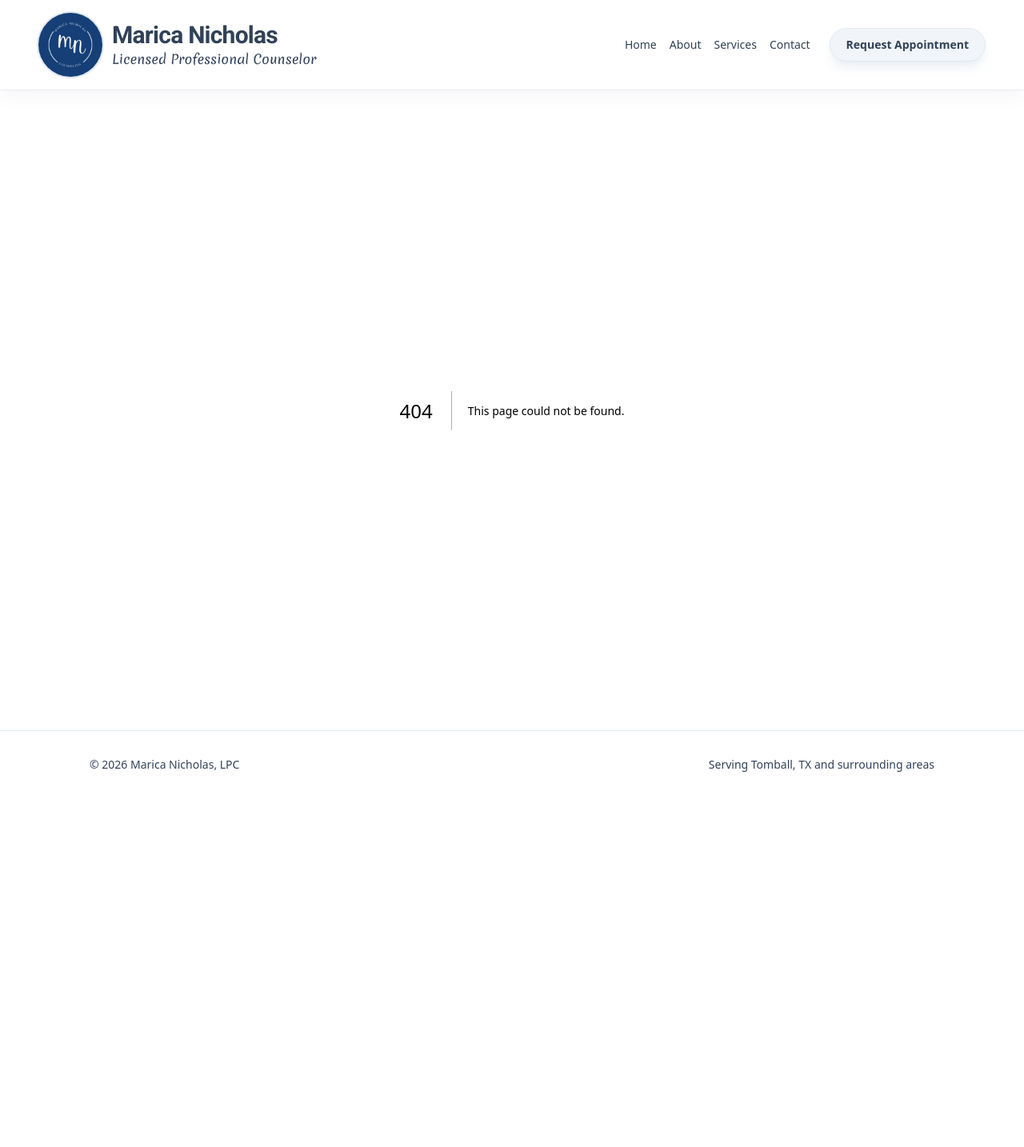
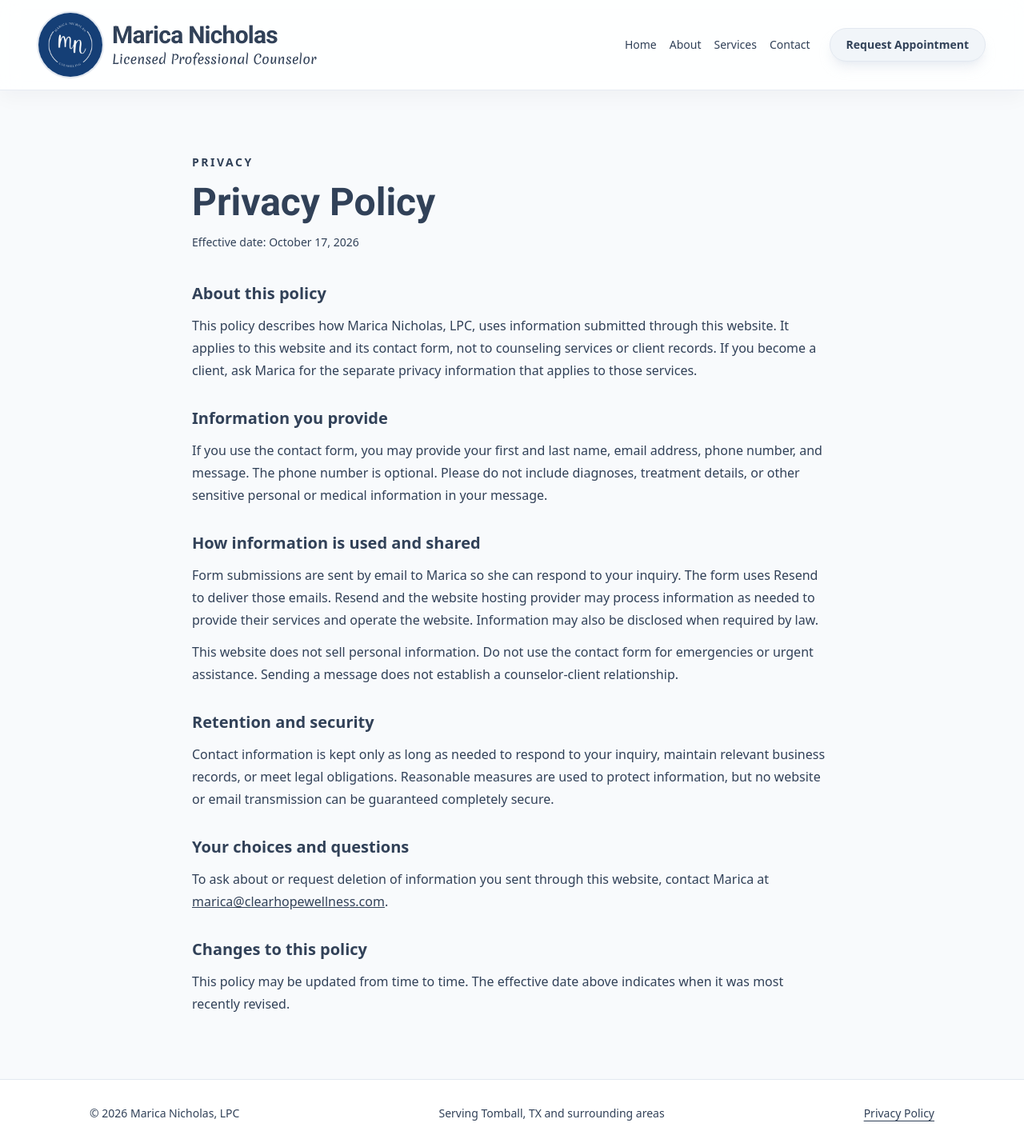
Before and after one commit to websitesByPatrick/marica-nicholas-lpc, a Next.js app: page /privacy-policy in a window 1280 px wide. Before the commit this address had no page. Shown: the whole page at 80% size. Before the commit the page ends 998 px from the top, so only its background shows below. Built offline with nearby package versions, Linux system fonts and the light colour scheme.

Commit message:
added privacy policy

```diff
--- /dev/null
+++ b/app/(pages)/privacy-policy/page.tsx
@@ -0,0 +1,12 @@
+import type { Metadata } from "next";
+import PrivacyPolicy from "../../components/privacyPolicy";
+
+export const metadata: Metadata = {
+  title: "Privacy Policy | Marica Nicholas, LPC",
+  description:
+    "Privacy information for the Marica Nicholas, LPC website and contact form.",
+};
+
+export default function PrivacyPolicyPage() {
+  return <PrivacyPolicy />;
+}
--- a/app/components/contact.tsx
+++ b/app/components/contact.tsx
@@ -1,5 +1,6 @@
 "use client";
 
+import Link from "next/link";
 import { useRef, useState } from "react";
 import { sendInfo } from "../actions/contact";
 
@@ -115,6 +116,16 @@ const Contact = () => {
           <p className="mt-4 text-sm text-slate-700">
             Please do not include sensitive personal or medical information.
           </p>
+          <p className="mt-2 text-sm text-slate-700">
+            Read our{" "}
+            <Link
+              href="/privacy-policy"
+              className="font-medium text-slate-700 underline underline-offset-4"
+            >
+              Privacy Policy
+            </Link>
+            .
+          </p>
 
           {submissionResult && (
             <p
--- a/app/components/footer.tsx
+++ b/app/components/footer.tsx
@@ -1,11 +1,17 @@
+import Link from "next/link";
+
 const Footer = () => {
   return (
     <footer className="border-t border-slate-200 bg-white py-8">
       <div className="mx-auto flex max-w-6xl flex-col items-center justify-between gap-4 px-6 text-center text-sm text-slate-700 sm:flex-row sm:text-left lg:px-12">
         <p>© 2026 Marica Nicholas, LPC</p>
-        <p>
-          Serving Tomball, TX and surrounding areas
-        </p>
+        <p className="text-slate-700">Serving Tomball, TX and surrounding areas</p>
+        <Link
+          href="/privacy-policy"
+          className="text-slate-700 underline underline-offset-4"
+        >
+          Privacy Policy
+        </Link>
       </div>
     </footer>
   );
--- a/app/components/header/navbar.tsx
+++ b/app/components/header/navbar.tsx
@@ -6,10 +6,10 @@ import { useState } from "react";
 const Navbar = () => {
   const [isOpen, setIsOpen] = useState(false);
   const links = [
-    { label: "Home", href: "#home" },
-    { label: "About", href: "#about" },
-    { label: "Services", href: "#services" },
-    { label: "Contact", href: "#contact" },
+    { label: "Home", href: "/#home" },
+    { label: "About", href: "/#about" },
+    { label: "Services", href: "/#services" },
+    { label: "Contact", href: "/#contact" },
   ];
 
   return (
--- /dev/null
+++ b/app/components/privacyPolicy.tsx
@@ -0,0 +1,102 @@
+const PrivacyPolicy = () => {
+  return (
+    <main className="mx-auto w-full max-w-4xl px-6 py-16 text-slate-700 sm:py-20 lg:px-12">
+      <p className="text-sm font-semibold uppercase tracking-[0.18em] text-slate-700">
+        Privacy
+      </p>
+      <h1 className="mt-4 font-roboto text-4xl font-bold text-slate-700 sm:text-5xl">
+        Privacy Policy
+      </h1>
+      <p className="mt-4 text-sm text-slate-700">
+        Effective date: October 17, 2026
+      </p>
+
+      <div className="mt-10 space-y-8 text-base leading-7 text-slate-700">
+        <section>
+          <h2 className="text-xl font-semibold text-slate-700">
+            About this policy
+          </h2>
+          <p className="mt-3 text-slate-700">
+            This policy describes how Marica Nicholas, LPC, uses information
+            submitted through this website. It applies to this website and its
+            contact form, not to counseling services or client records. If you
+            become a client, ask Marica for the separate privacy information
+            that applies to those services.
+          </p>
+        </section>
+
+        <section>
+          <h2 className="text-xl font-semibold text-slate-700">
+            Information you provide
+          </h2>
+          <p className="mt-3 text-slate-700">
+            If you use the contact form, you may provide your first and last
+            name, email address, phone number, and message. The phone number is
+            optional. Please do not include diagnoses, treatment details, or
+            other sensitive personal or medical information in your message.
+          </p>
+        </section>
+
+        <section>
+          <h2 className="text-xl font-semibold text-slate-700">
+            How information is used and shared
+          </h2>
+          <p className="mt-3 text-slate-700">
+            Form submissions are sent by email to Marica so she can respond to
+            your inquiry. The form uses Resend to deliver those emails. Resend
+            and the website hosting provider may process information as needed
+            to provide their services and operate the website. Information may
+            also be disclosed when required by law.
+          </p>
+          <p className="mt-3 text-slate-700">
+            This website does not sell personal information. Do not use the
+            contact form for emergencies or urgent assistance. Sending a
+            message does not establish a counselor-client relationship.
+          </p>
+        </section>
+
+        <section>
+          <h2 className="text-xl font-semibold text-slate-700">
+            Retention and security
+          </h2>
+          <p className="mt-3 text-slate-700">
+            Contact information is kept only as long as needed to respond to
+            your inquiry, maintain relevant business records, or meet legal
+            obligations. Reasonable measures are used to protect information,
+            but no website or email transmission can be guaranteed completely
+            secure.
+          </p>
+        </section>
+
+        <section>
+          <h2 className="text-xl font-semibold text-slate-700">
+            Your choices and questions
+          </h2>
+          <p className="mt-3 text-slate-700">
+            To ask about or request deletion of information you sent through
+            this website, contact Marica at{" "}
+            <a
+              href="mailto:marica@clearhopewellness.com"
+              className="font-medium text-slate-700 underline"
+            >
+              marica@clearhopewellness.com
+            </a>
+            .
+          </p>
+        </section>
+
+        <section>
+          <h2 className="text-xl font-semibold text-slate-700">
+            Changes to this policy
+          </h2>
+          <p className="mt-3 text-slate-700">
+            This policy may be updated from time to time. The effective date
+            above indicates when it was most recently revised.
+          </p>
+        </section>
+      </div>
+    </main>
+  );
+};
+
+export default PrivacyPolicy;
```
